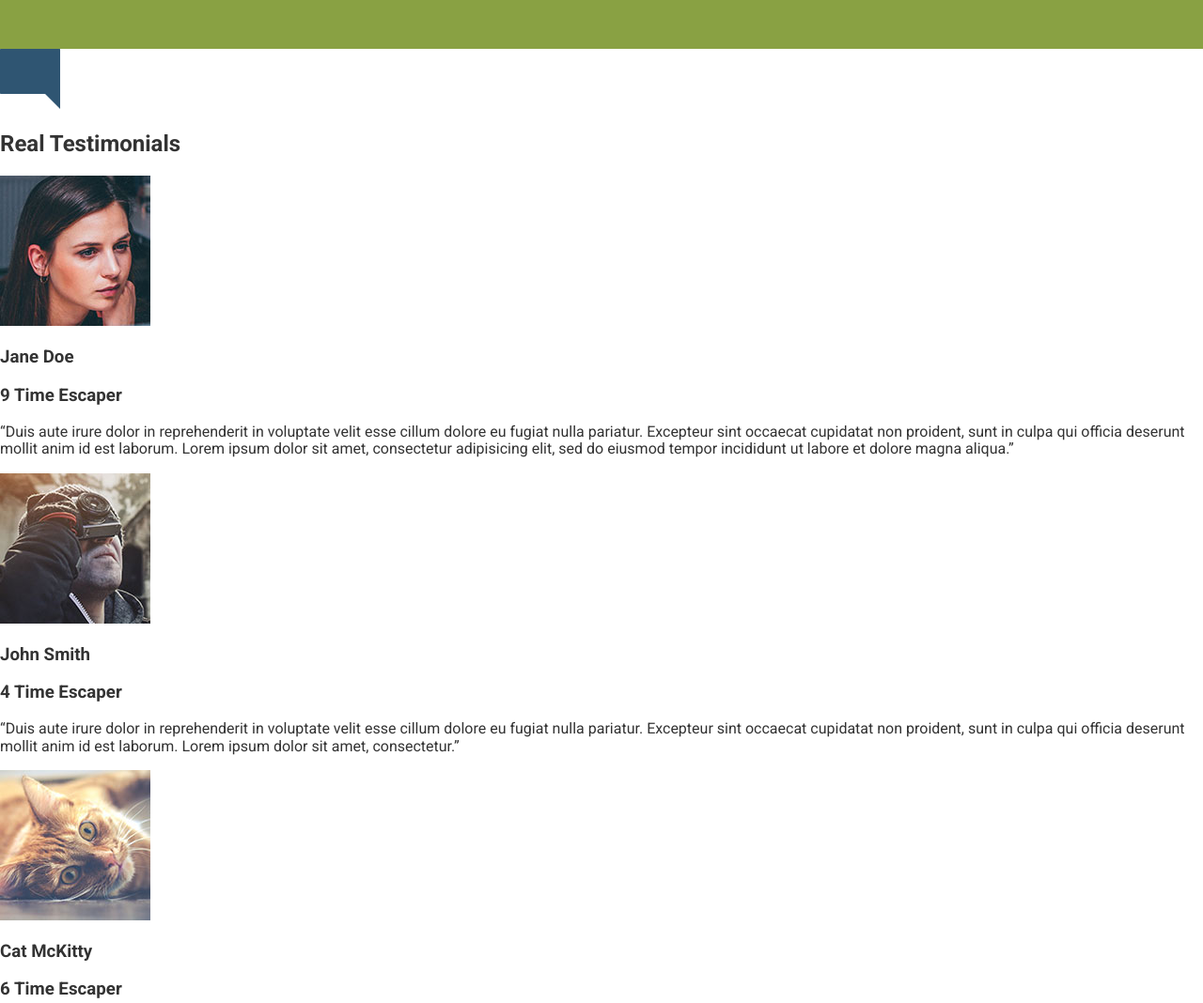
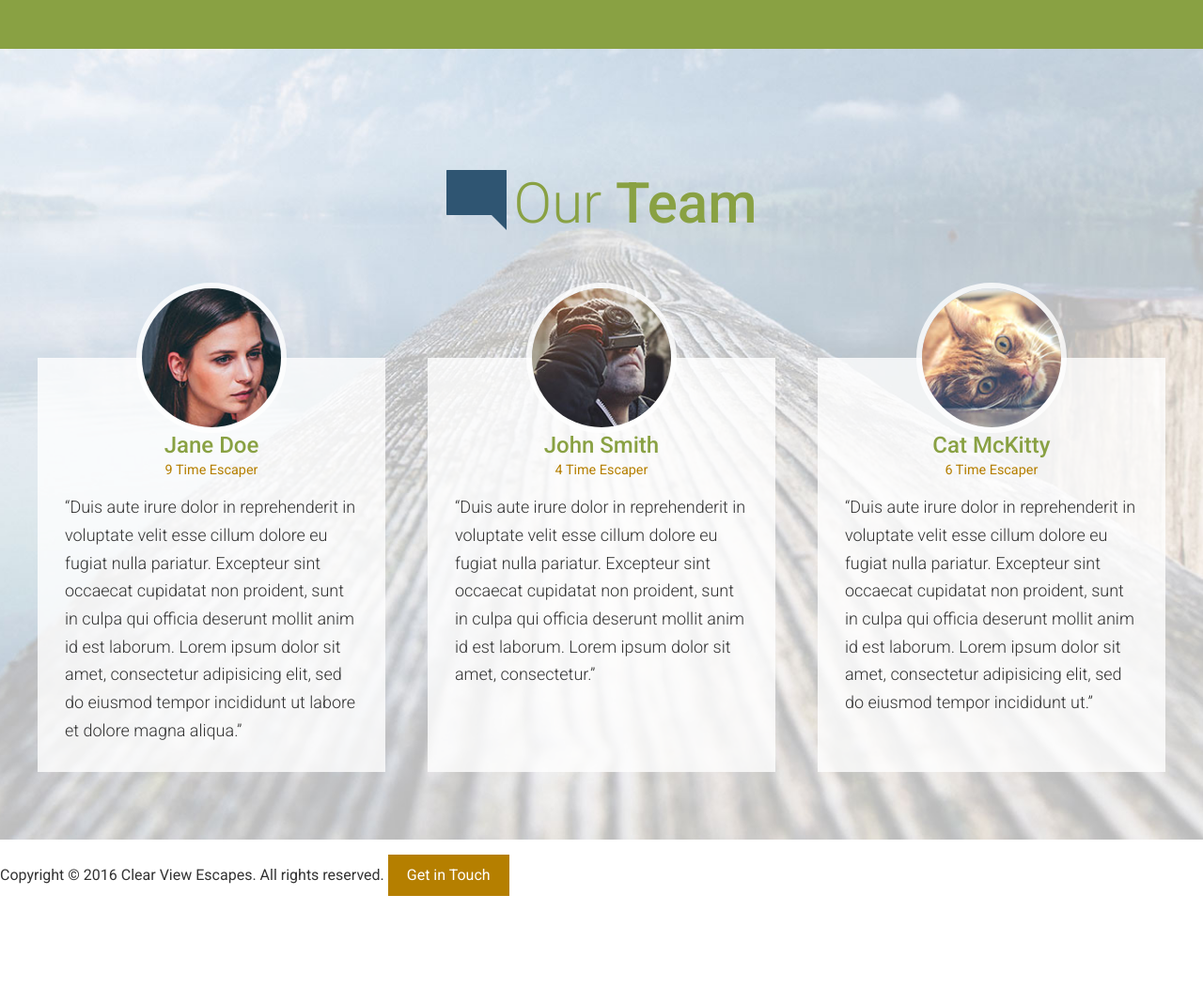
Before and after one commit to SashaShirokov/mobile-first, a website: page app/index.html in a window 1280 px wide. Shown: the part 2980-4048 px from the top of the page at 94% size. After the commit the page ends 3950 px from the top, so only its background shows below. Drawn offline with Linux system fonts and the light colour scheme.

Commit message:
comleted team section

```diff
--- a/app/assets/styles/modules/_page-section.css
+++ b/app/assets/styles/modules/_page-section.css
@@ -5,8 +5,26 @@
 		padding: 4.5rem 0;
 	}
 
+	&--no-b-padding-untill-medium {
+		padding-bottom: 0;
+
+		@mixin atMedium {
+			padding-bottom: 4.5rem;
+		}
+	}
+
+
 	&--green {
 		background-color: $mainGreen;
 		color: #FFF;
 	}
+
+	&--team {
+    background-color: #e0e6ef;
+
+		@mixin atMedium {
+			background: url("/assets/images/testimonials-bg.jpg") top center no-repeat;
+			background-size: cover;
+		}
+	}
 }
--- a/app/assets/styles/modules/_row.css
+++ b/app/assets/styles/modules/_row.css
@@ -2,20 +2,32 @@
 
 	@mixin clearfix;
 
-	&--gutters-large {
-		margin-right: -100px;
-	}
-
-	&--gutters-large > div {
-		padding-right: 90px;
+	&--t-padding {
+		padding-top: 80px;
 	}
 
 	&--gutters {
 		margin-right: -65px;
 	}
 
+	&--gutters-large {
+		margin-right: -100px;
+	}
+
+	&--gutters-small {
+		margin-right: -45px;
+	}
+
 	&--gutters > div {
 		padding-right: 65px;
+	}
+
+	&--gutters-large > div {
+		padding-right: 100px;
+	}
+
+	&--gutters-small > div {
+		padding-right: 45px;
 	}
 
 	&__b-margin-until-medium {
@@ -54,4 +66,17 @@
 		}
 
 	}
+
+	/* Begin Equal Height Rules*/
+
+	&--equal-height-at-medium {
+		@mixin atMedium {
+			display: flex;
+		}
+
+		& > div {
+			float: none;
+			display: flex;
+		}
+	}
 }
--- a/app/assets/styles/modules/_section-title.css
+++ b/app/assets/styles/modules/_section-title.css
@@ -11,13 +11,20 @@
 		font-weight: 500;
 	}
 
+	&--green {
+		color: $mainGreen;
+	}
+
 	&__icon {
 		display: block;
 		margin-left: auto;
 		margin-right: auto;
 		margin-bottom: .6rem;
 
+
 		@mixin atSmall {
+			position: relative;
+			top: 8px;
 			margin-right: .5rem;
 			margin-left: 0;
 			margin-bottom: 0;
--- /dev/null
+++ b/app/assets/styles/modules/_team.css
@@ -0,0 +1,44 @@
+.team {
+	background-color: rgba(255, 255, 255, .8);
+	padding: 0 18px 1px 18px;
+	margin-bottom: 98px;
+
+	@mixin atMedium {
+		margin-bottom: 0;
+		padding: 0 1.8125rem 1px 1.8125rem;
+	}
+
+	&__last {
+		margin-bottom: 0;
+	}
+
+	&__photo {
+		border-radius: 80px;
+		overflow: hidden;
+		width: 160px;
+		height: 160px;
+		margin: 0 auto -80px auto;
+		position: relative;
+		top: -80px;
+		border: 6px solid rgba(255, 255, 255, .8);
+	}
+
+	&__title {
+		color: $mainGreen;
+		text-align: center;
+		font-size: 1.5rem;
+		font-weight: 500;
+		margin: 0;
+
+	}
+
+	&__subtitle {
+		color: $mainOrange;
+		text-align: center;
+		font-weight: 400;
+		font-size: 0.9rem;
+		margin: .25rem 0 1rem 0;
+
+	}
+
+}
--- a/app/assets/styles/modules/_wrapper.css
+++ b/app/assets/styles/modules/_wrapper.css
@@ -8,6 +8,16 @@
 
 	&--medium {
 		max-width: 970px;
+	}
+
+	&--no-padding-until-medium {
+		padding-left: 0;
+		padding-right: 0;
+
+		@mixin atMedium {
+			padding-left: 18px;
+			padding-right: 18px;
+		}
 	}
 
 	&--b-margin {
--- a/app/assets/styles/styles.css
+++ b/app/assets/styles/styles.css
@@ -12,3 +12,4 @@
 @import "modules/_generic-content-container";
 @import "modules/_section-title";
 @import "modules/_skill-item";
+@import "modules/_team";
--- a/app/index.html
+++ b/app/index.html
@@ -67,7 +67,7 @@
     </div>
   </div>
 
-  <div id="features" class="page-section page-section--green">
+  <div id="features" class="page-section page-section--green ">
     <div class="wrapper">
       <h2 class="section-title"> <img class="section-title__icon" src="assets/images/icons/star.svg">Our <strong>Skills</strong></h2>
       <div class="row row--gutters-large generic-content-container">
@@ -99,24 +99,46 @@
     </div>
   </div>
 
-  <div id="testimonials">
-    <img src="assets/images/icons/comment.svg">
-    <h2>Real Testimonials</h2>
+  <div id="testimonials" class="page-section page-section--no-b-padding-untill-medium page-section--team">
+    <div class="wrapper wrapper--no-padding-until-medium">
+      <h2 class="section-title section-title--green"> <img class="section-title__icon " src="assets/images/icons/comment.svg">Our <strong>Team</strong></h2>
 
+      <div class="row row--gutters row--equal-height-at-medium row--gutters-small row--t-padding generic-content-container">
+        <div class="row__medium-4">
+          <div class="team">
+            <div class="team__photo">
               <img src="assets/images/testimonial-jane.jpg">
-    <h3>Jane Doe</h3>
-    <h3>9 Time Escaper</h3>
+            </div>
+            <h3 class="team__title">Jane Doe</h3>
+            <h4 class="team__subtitle">9 Time Escaper</h4>
             <p>&ldquo;Duis aute irure dolor in reprehenderit in voluptate velit esse cillum dolore eu fugiat nulla pariatur. Excepteur sint occaecat cupidatat non proident, sunt in culpa qui officia deserunt mollit anim id est laborum. Lorem ipsum dolor sit amet, consectetur adipisicing elit, sed do eiusmod tempor incididunt ut labore et dolore magna aliqua.&rdquo;</p>
+          </div>
+        </div>
 
+        <div class="row__medium-4">
+          <div class="team">
+            <div class="team__photo">
               <img src="assets/images/testimonial-john.jpg">
-    <h3>John Smith</h3>
-    <h3>4 Time Escaper</h3>
+            </div>
+            <h3 class="team__title">John Smith</h3>
+            <h4 class="team__subtitle">4 Time Escaper</h4>
             <p>&ldquo;Duis aute irure dolor in reprehenderit in voluptate velit esse cillum dolore eu fugiat nulla pariatur. Excepteur sint occaecat cupidatat non proident, sunt in culpa qui officia deserunt mollit anim id est laborum. Lorem ipsum dolor sit amet, consectetur.&rdquo;</p>
+          </div>
+        </div>
 
+        <div class="row__medium-4">
+          <div class="team team__last">
+            <div class="team__photo">
               <img src="assets/images/testimonial-cat.jpg">
-    <h3>Cat McKitty</h3>
-    <h3>6 Time Escaper</h3>
+            </div>
+            <h3 class="team__title">Cat McKitty</h3>
+            <h4 class="team__subtitle">6 Time Escaper</h4>
             <p>&ldquo;Duis aute irure dolor in reprehenderit in voluptate velit esse cillum dolore eu fugiat nulla pariatur. Excepteur sint occaecat cupidatat non proident, sunt in culpa qui officia deserunt mollit anim id est laborum. Lorem ipsum dolor sit amet, consectetur adipisicing elit, sed do eiusmod tempor incididunt ut.&rdquo;</p>
+          </div>
+        </div>
+
+      </div>
+    </div>
   </div>
 
   <footer>
--- a/app/temp/styles/styles.css
+++ b/app/temp/styles/styles.css
@@ -580,6 +580,19 @@ a {
   max-width: 970px;
 }
 
+.wrapper--no-padding-until-medium {
+  padding-left: 0;
+  padding-right: 0;
+}
+
+@media (min-width: 800px) {
+
+  .wrapper--no-padding-until-medium {
+    padding-left: 18px;
+    padding-right: 18px;
+  }
+}
+
 .wrapper--b-margin {
   margin-bottom: 1rem;
 }
@@ -607,9 +620,32 @@ a {
   }
 }
 
+.page-section--no-b-padding-untill-medium {
+  padding-bottom: 0;
+}
+
+@media (min-width: 800px) {
+
+  .page-section--no-b-padding-untill-medium {
+    padding-bottom: 4.5rem;
+  }
+}
+
 .page-section--green {
   background-color: #89A143;
   color: #FFF;
+}
+
+.page-section--team {
+  background-color: #e0e6ef;
+}
+
+@media (min-width: 800px) {
+
+  .page-section--team {
+    background: url("/assets/images/testimonials-bg.jpg") top center no-repeat;
+    background-size: cover;
+  }
 }
 
 .header {
@@ -678,20 +714,32 @@ a {
   display: table;
 }
 
-.row--gutters-large {
-  margin-right: -100px;
-}
-
-.row--gutters-large > div {
-  padding-right: 90px;
+.row--t-padding {
+  padding-top: 80px;
 }
 
 .row--gutters {
   margin-right: -65px;
 }
 
+.row--gutters-large {
+  margin-right: -100px;
+}
+
+.row--gutters-small {
+  margin-right: -45px;
+}
+
 .row--gutters > div {
   padding-right: 65px;
+}
+
+.row--gutters-large > div {
+  padding-right: 100px;
+}
+
+.row--gutters-small > div {
+  padding-right: 45px;
 }
 
 .row__b-margin-until-medium {
@@ -728,6 +776,24 @@ a {
   }
 }
 
+/* Begin Equal Height Rules*/
+
+@media (min-width: 800px) {
+
+  .row--equal-height-at-medium {
+    display: -webkit-box;
+    display: -ms-flexbox;
+    display: flex;
+  }
+}
+
+.row--equal-height-at-medium > div {
+  float: none;
+  display: -webkit-box;
+  display: -ms-flexbox;
+  display: flex;
+}
+
 .generic-content-container p {
   font-weight: 300;
   line-height: 1.65;
@@ -762,6 +828,10 @@ a {
   font-weight: 500;
 }
 
+.section-title--green {
+  color: #89A143;
+}
+
 .section-title__icon {
   display: block;
   margin-left: auto;
@@ -772,6 +842,8 @@ a {
 @media (min-width: 530px) {
 
   .section-title__icon {
+    position: relative;
+    top: 8px;
     margin-right: .5rem;
     margin-left: 0;
     margin-bottom: 0;
@@ -821,3 +893,49 @@ a {
     font-size: 1.875rem;
   }
 }
+
+.team {
+	background-color: rgba(255, 255, 255, .8);
+	padding: 0 18px 1px 18px;
+	margin-bottom: 98px;
+
+}
+
+@media (min-width: 800px) {
+
+  .team {
+    margin-bottom: 0;
+    padding: 0 1.8125rem 1px 1.8125rem;
+  }
+}
+
+.team__last {
+  margin-bottom: 0;
+}
+
+.team__photo {
+  border-radius: 80px;
+  overflow: hidden;
+  width: 160px;
+  height: 160px;
+  margin: 0 auto -80px auto;
+  position: relative;
+  top: -80px;
+  border: 6px solid rgba(255, 255, 255, .8);
+}
+
+.team__title {
+  color: #89A143;
+  text-align: center;
+  font-size: 1.5rem;
+  font-weight: 500;
+  margin: 0;
+}
+
+.team__subtitle {
+  color: #B57F00;
+  text-align: center;
+  font-weight: 400;
+  font-size: 0.9rem;
+  margin: .25rem 0 1rem 0;
+}
```
Lines whose indentation alone changed are shown as unchanged.
